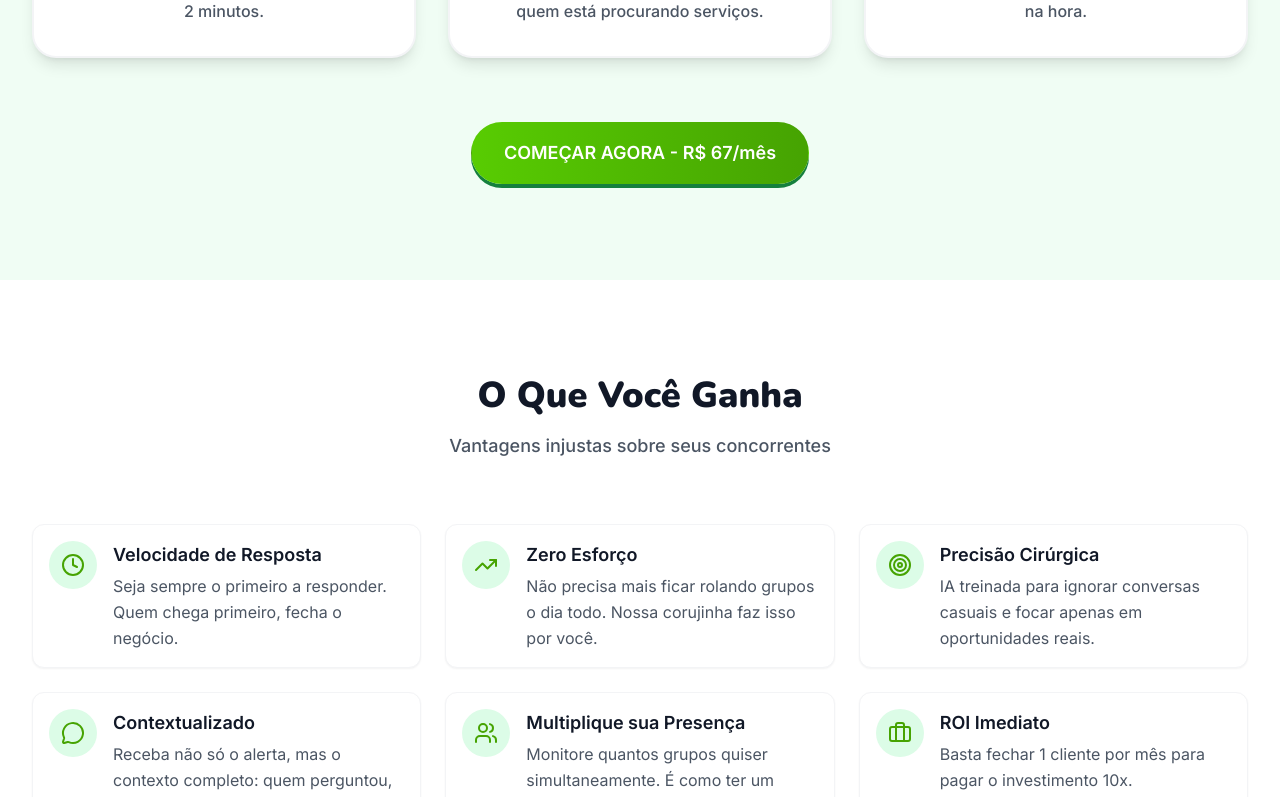
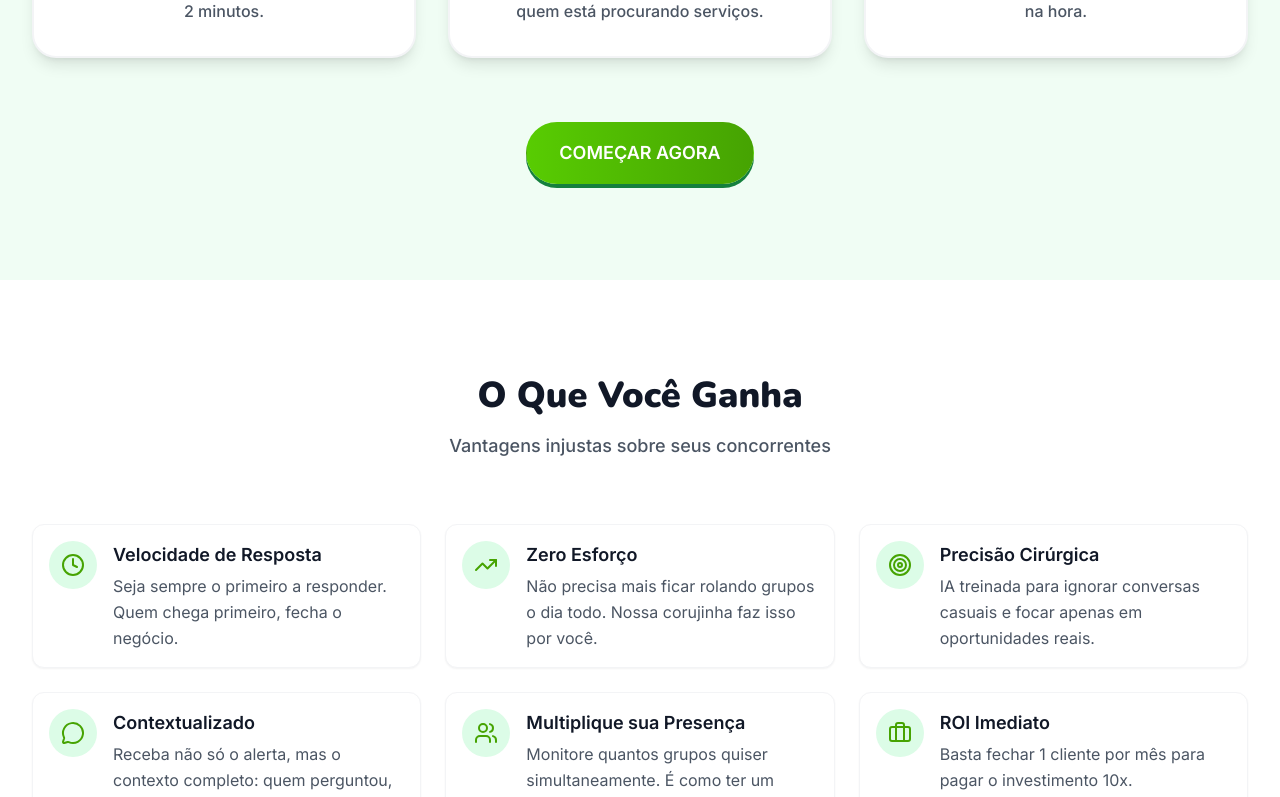
Before and after one commit to plexoglobal/teste-v1, a React (Vite) app: page / in a window 1280 px wide. Shown: the part 2160-2957 px from the top of the page. Built offline with nearby package versions, Linux system fonts and the light colour scheme.

Commit message:
ui: remove price from CTA and adjust testimonial spacing

```diff
--- a/App.tsx
+++ b/App.tsx
@@ -281,7 +281,9 @@ export default function App() {
         </div>
 
         <div className="mt-16 text-center">
-          <Button onClick={scrollToPricing} size="lg" className="shadow-[0_4px_0_rgb(21,128,61)] active:translate-y-[4px] active:shadow-none">COMEÇAR AGORA - R$ 67/mês</Button>
+          <Button onClick={scrollToPricing} size="lg" className="shadow-[0_4px_0_rgb(21,128,61)] active:translate-y-[4px] active:shadow-none">
+            COMEÇAR AGORA
+          </Button>
         </div>
       </Section>
 
@@ -339,7 +341,7 @@ export default function App() {
                <p className="text-gray-400 font-medium">Veja o que nossos clientes estão dizendo</p>
             </div>
 
-            <div className="grid md:grid-cols-3 gap-6 mb-8">
+            <div className="grid md:grid-cols-3 gap-6 mb-8 mt-6">
               {[
                 {
                   role: "Agências Digitais",
```
